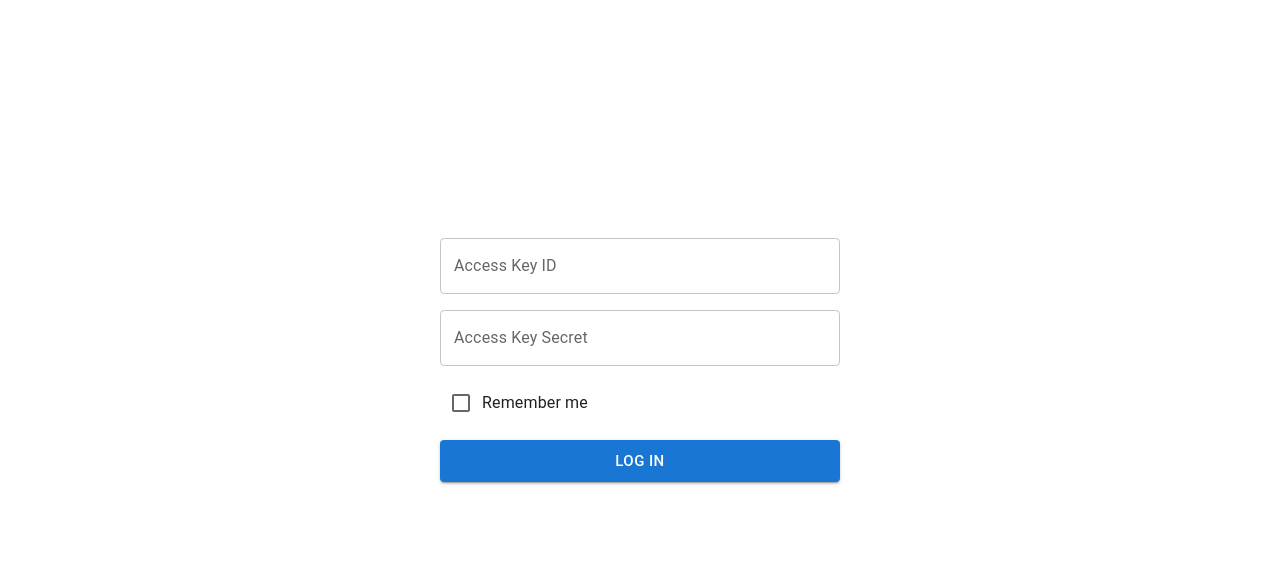
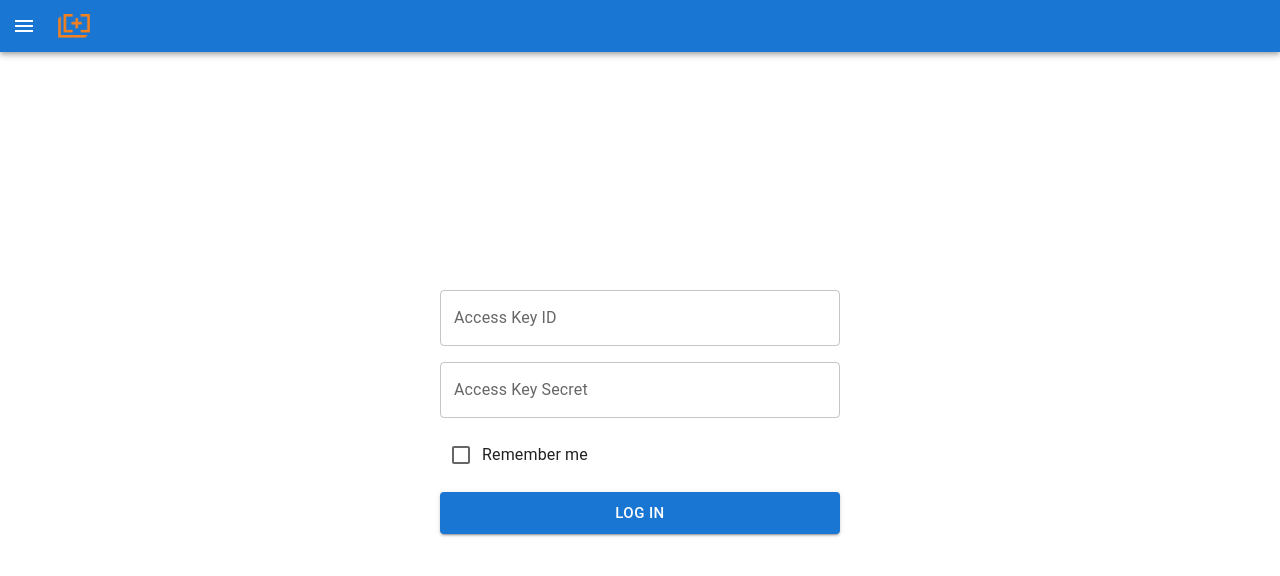
Before and after one commit to longern/create-aliyun-eci, a React (Create React App) app: page /login in a window 1280 px wide. Shown: the top 576 px of the page. Built offline with nearby package versions, Linux system fonts and the light colour scheme; no server answers.

Commit message:
Add toolbar

```diff
--- a/src/App.tsx
+++ b/src/App.tsx
@@ -1,5 +1,5 @@
 import React from "react";
-import { Outlet, useLocation, useNavigate } from "react-router-dom";
+import { Link, Outlet, useLocation, useNavigate } from "react-router-dom";
 
 import "./App.css";
 import {
@@ -9,6 +9,9 @@ import {
   RegionContext,
   RegionsDispatchContext,
 } from "./contexts";
+import { AliyunClient } from "./aliyun-client";
+import { AppBar, Box, IconButton, Toolbar } from "@mui/material";
+import { Menu } from "@mui/icons-material";
 
 function getAccessKeyFromStorage(): AccessKey {
   const sessionValue = sessionStorage.getItem("caeAccessKey");
@@ -24,9 +27,10 @@ function getAccessKeyFromStorage(): AccessKey {
 }
 
 function App() {
-  const accessKey = getAccessKeyFromStorage();
+  const accessKey = React.useMemo(getAccessKeyFromStorage, []);
   const [regionId, setRegionId] = React.useState("cn-qingdao");
   const [regions, setRegions] = React.useState<Region[]>([]);
+  const [user, setUser] = React.useState<any>(null);
   const location = useLocation();
   const navigate = useNavigate();
 
@@ -39,11 +43,43 @@ function App() {
     }
   });
 
+  React.useEffect(() => {
+    const client = new AliyunClient(
+      accessKey.accessKeyId,
+      accessKey.accessKeySecret,
+      "https://ims.aliyuncs.com"
+    );
+    client
+      .request("GetUser", {
+        UserAccessKeyId: accessKey.accessKeyId,
+        Version: "2019-08-15",
+      })
+      .then((body) => {
+        setUser(body.User);
+      });
+  }, [accessKey]);
+
   return (
     <div className="App">
       <AccessKeyContext.Provider value={accessKey}>
         <RegionContext.Provider value={regionId}>
           <RegionsDispatchContext.Provider value={setRegions}>
+            <AppBar position="static">
+              <Toolbar
+                variant="dense"
+                disableGutters
+                sx={{ alignItems: "center" }}
+              >
+                <IconButton size="large" color="inherit" aria-label="menu">
+                  <Menu />
+                </IconButton>
+                <IconButton component={Link} to="/">
+                  <img src="/logo192.png" alt="logo" width="36" height="36" />
+                </IconButton>
+                <Box sx={{ flexGrow: 1 }} />
+                <Box sx={{ px: 1 }}>{user?.DisplayName}</Box>
+              </Toolbar>
+            </AppBar>
             <Outlet />
           </RegionsDispatchContext.Provider>
         </RegionContext.Provider>
--- a/src/aliyun-client.ts
+++ b/src/aliyun-client.ts
@@ -60,6 +60,7 @@ export class AliyunClient {
   async request(action: string, params?: ParamsNullable) {
     const { accessKeyId, accessKeySecret, endpoint } = this;
     const requestParams: ParamsNullable = {
+      Version: "2018-08-08",
       ...params,
       AccessKeyId: accessKeyId,
       Action: action,
@@ -68,7 +69,6 @@ export class AliyunClient {
       SignatureNonce: Math.random().toString(36).substring(2),
       SignatureVersion: "1.0",
       Timestamp: new Date().toISOString(),
-      Version: "2018-08-08",
     };
 
     const query = serialize(requestParams);
```
